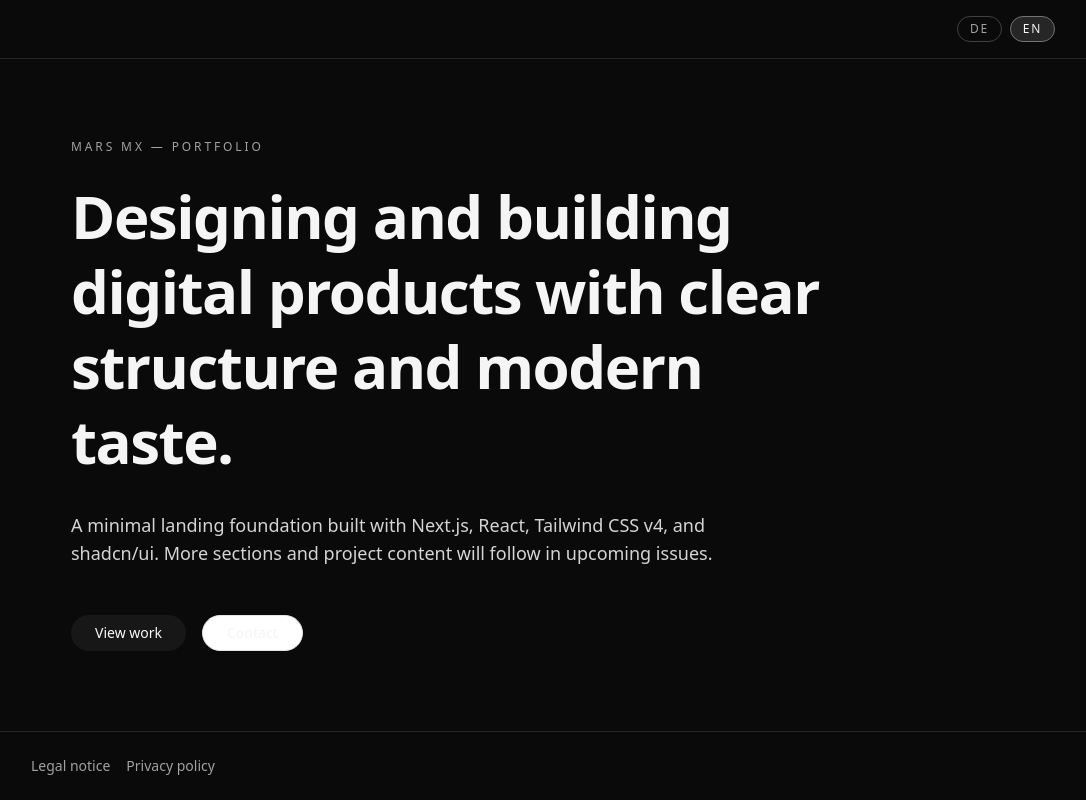
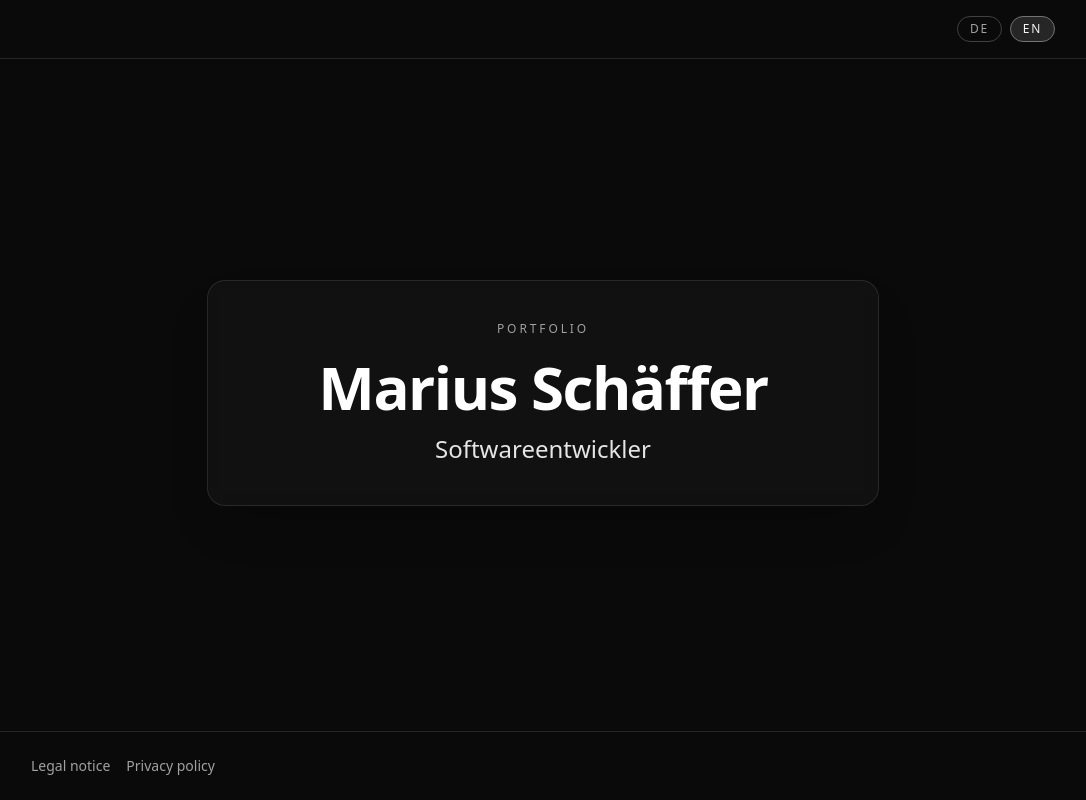
Before and after one commit to mars-mx/portfolio, a Next.js app: page /en in a window 1280 px wide. Shown: the whole page, without its empty margins (97-1183 px from the left). Built offline with nearby package versions, Linux system fonts and the light colour scheme.

Commit message:
fix: create simple landing hero with name and role (fixes #5)

```diff
--- a/src/app/[locale]/page.tsx
+++ b/src/app/[locale]/page.tsx
@@ -1,5 +1,4 @@
-import {getTranslations, setRequestLocale} from "next-intl/server";
-import {Button} from "@/components/ui/button";
+import {setRequestLocale} from "next-intl/server";
 
 type HomePageProps = {
   params: Promise<{locale: string}>;
@@ -9,28 +8,15 @@ export default async function HomePage({params}: HomePageProps) {
   const {locale} = await params;
   setRequestLocale(locale);
 
-  const t = await getTranslations("Home");
-
   return (
-    <section className="mx-auto flex min-h-[calc(100vh-133px)] w-full max-w-5xl flex-col justify-center px-6 py-20 sm:px-10">
-      <p className="mb-6 text-xs uppercase tracking-[0.24em] text-neutral-400">
-        MARS MX — PORTFOLIO
-      </p>
-
-      <h1 className="max-w-3xl text-4xl font-semibold leading-tight tracking-tight sm:text-6xl">
-        {t("headline")}
-      </h1>
-
-      <p className="mt-8 max-w-2xl text-base leading-7 text-neutral-300 sm:text-lg">
-        {t("description")}
-      </p>
-
-      <div className="mt-12 flex flex-wrap gap-4">
-        <Button className="rounded-full px-6">{t("viewWork")}</Button>
-        <Button variant="outline" className="rounded-full px-6">
-          {t("contact")}
-        </Button>
-      </div>
-    </section>
+    <main className="mx-auto flex min-h-[calc(100vh-133px)] w-full max-w-4xl items-center justify-center px-6 py-20 sm:px-10">
+      <section className="w-full max-w-2xl rounded-2xl border border-white/10 bg-neutral-900/60 p-10 text-center shadow-2xl shadow-black/20 backdrop-blur">
+        <p className="text-xs uppercase tracking-[0.24em] text-neutral-400">Portfolio</p>
+        <h1 className="mt-5 text-4xl font-semibold tracking-tight text-white sm:text-6xl">
+          Marius Schäffer
+        </h1>
+        <p className="mt-4 text-lg text-neutral-200 sm:text-2xl">Softwareentwickler</p>
+      </section>
+    </main>
   );
 }
```
